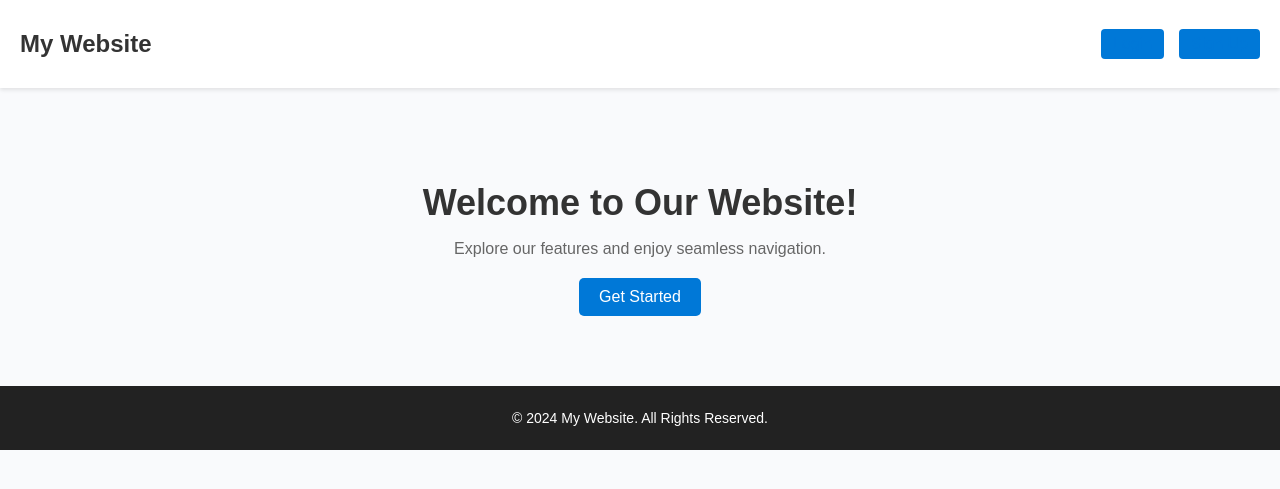
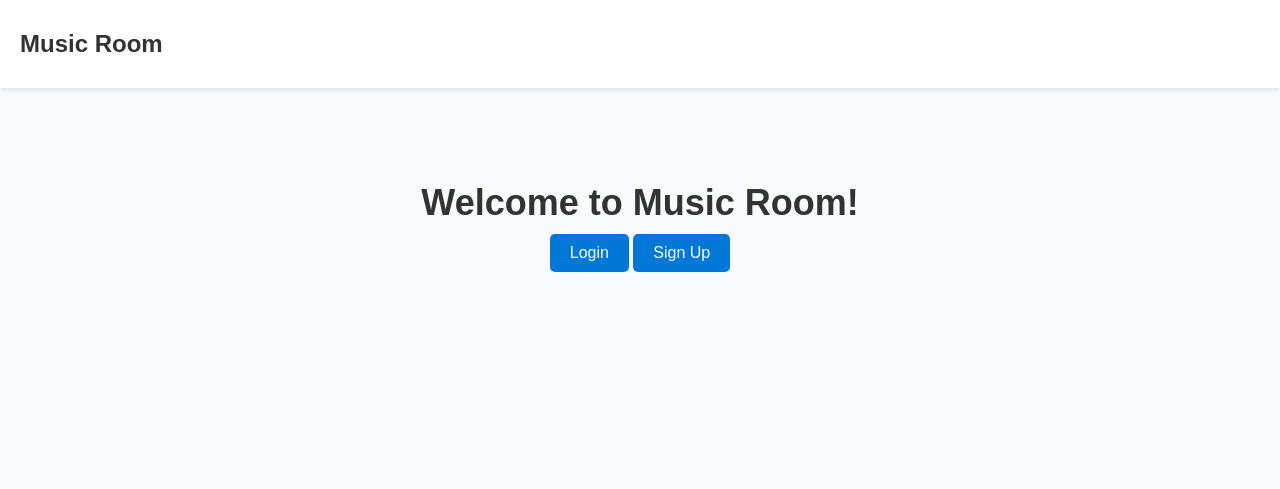
Before and after one commit to adchaa/music-room, a Django app: page / in a window 1280 px wide. Shown: the top 489 px of the page. Run offline with Django 3.2, Linux system fonts and the light colour scheme.

Commit message:
some improvement ui

```diff
--- a/app/templates/home.html
+++ b/app/templates/home.html
@@ -29,13 +29,6 @@
         align-items: center;
       }
 
-      .navbar a {
-        text-decoration: none;
-        color: #0078d7;
-        padding: 6px 12px;
-        border-radius: 4px;
-        transition: background-color 0.3s;
-      }
 
       .navbar a:hover {
         background-color: #e6f4ff;
@@ -93,30 +86,28 @@
   <body>
     <!-- Navbar -->
     <nav class="navbar">
-      <div>
-        <h2>My Website</h2>
-      </div>
+        <h2>Music Room</h2>
       <div class="nav-links">
         {% if user.is_authenticated %}
-        <span class="user-greeting">Welcome, {{ user.username }}!</span>
-        <a href="{% url 'logout' %}" class="btn-primary">Logout</a>
-        {% else %}
-        <a href="{% url 'login' %}" class="btn-primary">Login</a>
-        <a href="{% url 'signup' %}" class="btn-primary">Sign Up</a>
+          <a href="{% url 'logout' %}" class="btn-primary">Logout</a>
         {% endif %}
       </div>
     </nav>
 
     <!-- Main Content -->
     <main>
-      <h1>Welcome to Our Website!</h1>
-      <p>Explore our features and enjoy seamless navigation.</p>
-      <a href="#" class="btn-primary">Get Started</a>
+      <h1>Welcome to Music Room!</h1>
+      {% if not user.is_authenticated %}
+      <div class="nav-links">
+          <a href="{% url 'login' %}" class="btn-primary">Login</a>
+          <a href="{% url 'signup' %}" class="btn-primary">Sign Up</a>
+      </div>
+      {% else %}
+      <a href="{% url 'random_room' %}" class="btn-primary">Join random room</a>
+      {% endif %}
+
+
     </main>
 
-    <!-- Footer -->
-    <footer>
-      <p>&copy; 2024 My Website. All Rights Reserved.</p>
-    </footer>
   </body>
 </html>
--- a/app/urls.py
+++ b/app/urls.py
@@ -8,5 +8,6 @@
     path('logout', views.logout_view, name='logout'),
     path('',views.home,name="home"),
     path('create-or-join/', views.create_or_join_room, name='create_or_join_room'),
+    path('random-room/', views.create_or_join_room, name='random_room'),
     path('room/<int:room_id>/', views.music_room_detail, name='music_room_detail'),
 ]
--- a/app/views.py
+++ b/app/views.py
@@ -22,10 +22,7 @@
     return render(request, 'auth/login.html')
 
 def home(request):
-    if request.user.is_authenticated:
-        return redirect('/create-or-join')
-    else:
-        return render(request, 'home.html')
+    return render(request, 'home.html')
 
 def signup_view(request):
     if request.method == 'POST':
```
Also changed, not shown: app/templates/music_room.html (+30 -12 lines).
